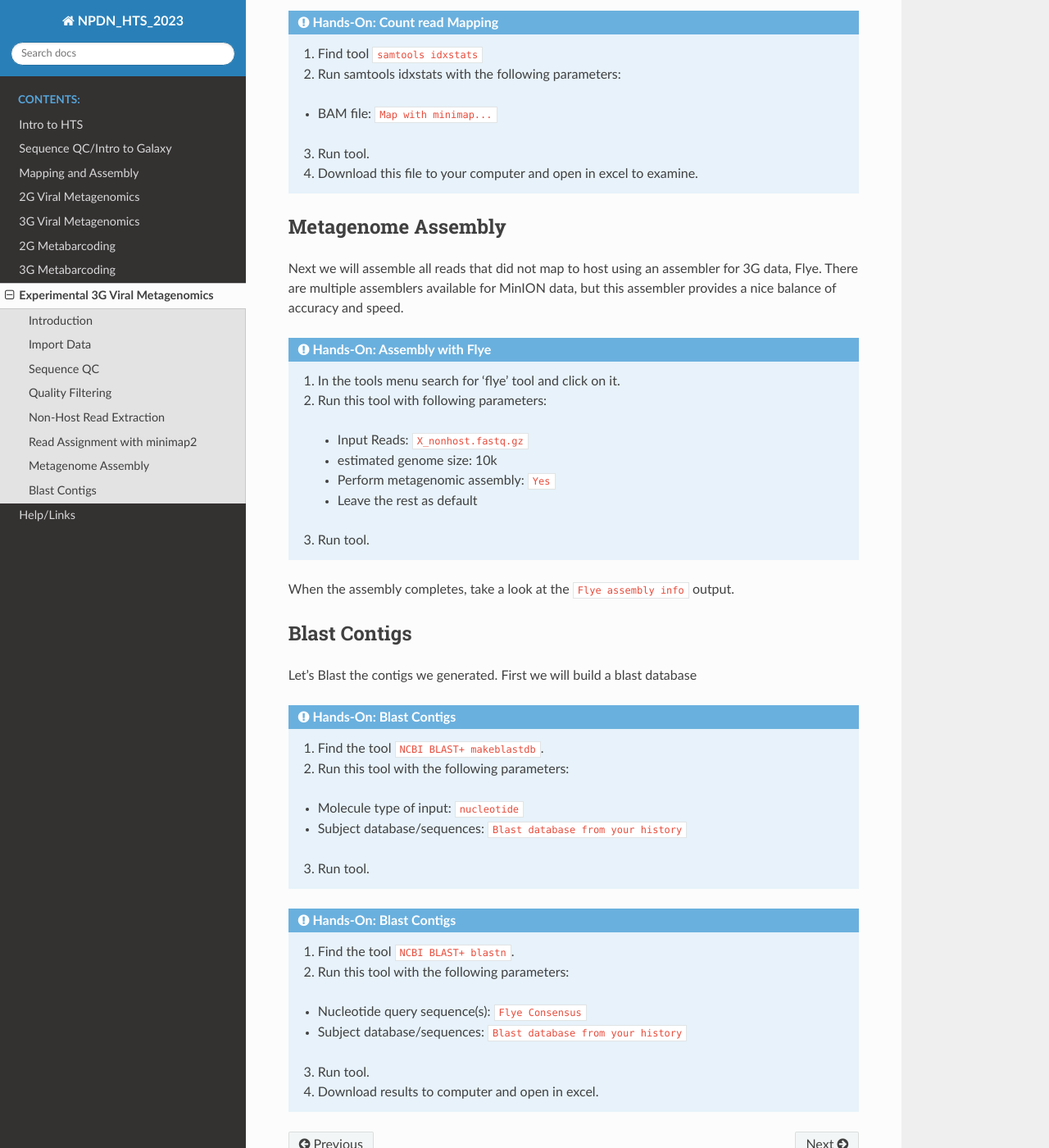
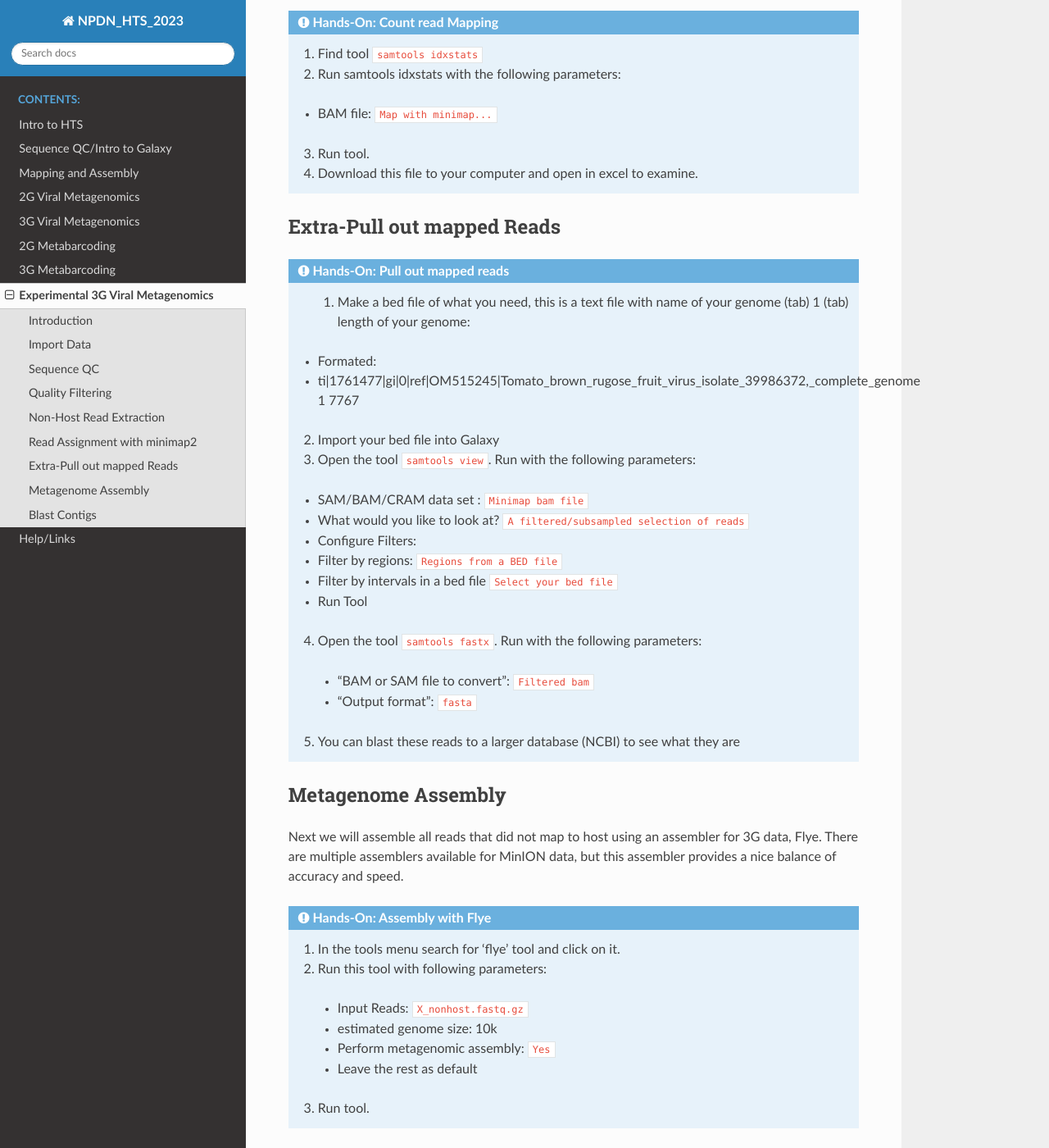
Before and after one commit to snunzi/NPDN_HTS_2023, a Sphinx documentation site: the page built from docs/source/3gvirusexp.rst, in a window 1280 px wide and 1400 px high, scrolled down 3127 px. Shown: the whole window at 82% size. Built offline with Sphinx 7.4.7 and the Read the Docs theme 2.0.0, drawn with Linux system fonts in a browser that asks for light colours.

Commit message:
Add reads

```diff
--- a/docs/source/3gvirusexp.rst
+++ b/docs/source/3gvirusexp.rst
@@ -155,6 +155,42 @@ We will be mapping all reads to identify members in a mixed set of metagenomic r
 
     4. Download this file to your computer and open in excel to examine.
 
+Extra-Pull out mapped Reads
+^^^^^^^^^^^^^^^^^^^^^^^^^^^^^^
+.. admonition:: Hands-On: Pull out mapped reads
+
+    1. Make a bed file of what you need, this is a text file with name of your genome (tab) 1	(tab)	length of your genome:
+
+  * Formated:
+
+  * ti|1761477|gi|0|ref|OM515245|Tomato_brown_rugose_fruit_virus_isolate_39986372,_complete_genome	1	7767
+
+  2. Import your bed file into Galaxy
+
+  3. Open the tool ``samtools view``. Run with the following parameters:
+
+  * SAM/BAM/CRAM data set : ``Minimap bam file``
+
+  * What would you like to look at? ``A filtered/subsampled selection of reads``
+
+  * Configure Filters:
+
+  * Filter by regions: ``Regions from a BED file``
+
+  * Filter by intervals in a bed file ``Select your bed file``
+
+  * Run Tool
+
+  4. Open the tool ``samtools fastx``. Run with the following parameters:
+
+    * “BAM or SAM file to convert”: ``Filtered bam``
+
+    * “Output format”: ``fasta``
+
+  5. You can blast these reads to a larger database (NCBI) to see what they are
+
+
+
 Metagenome Assembly
 ^^^^^^^^^^^^^^^^^^^^^
 
```
